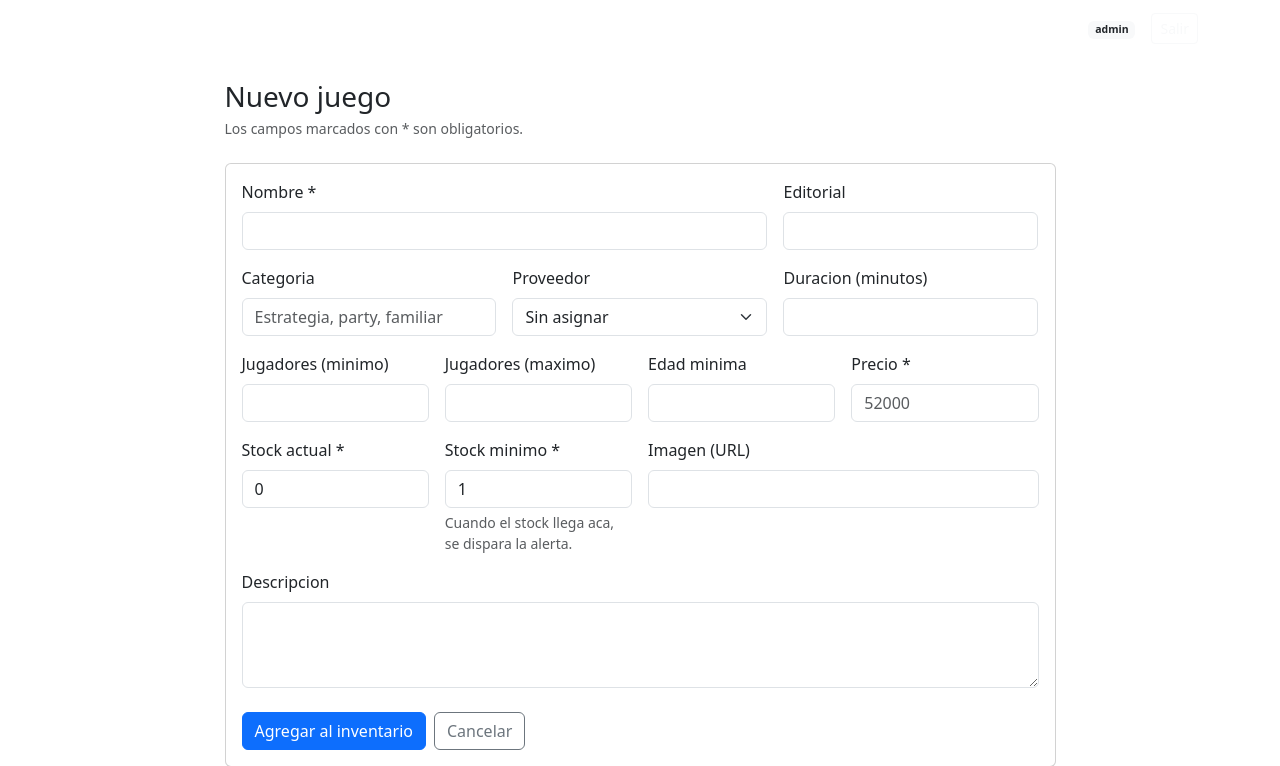
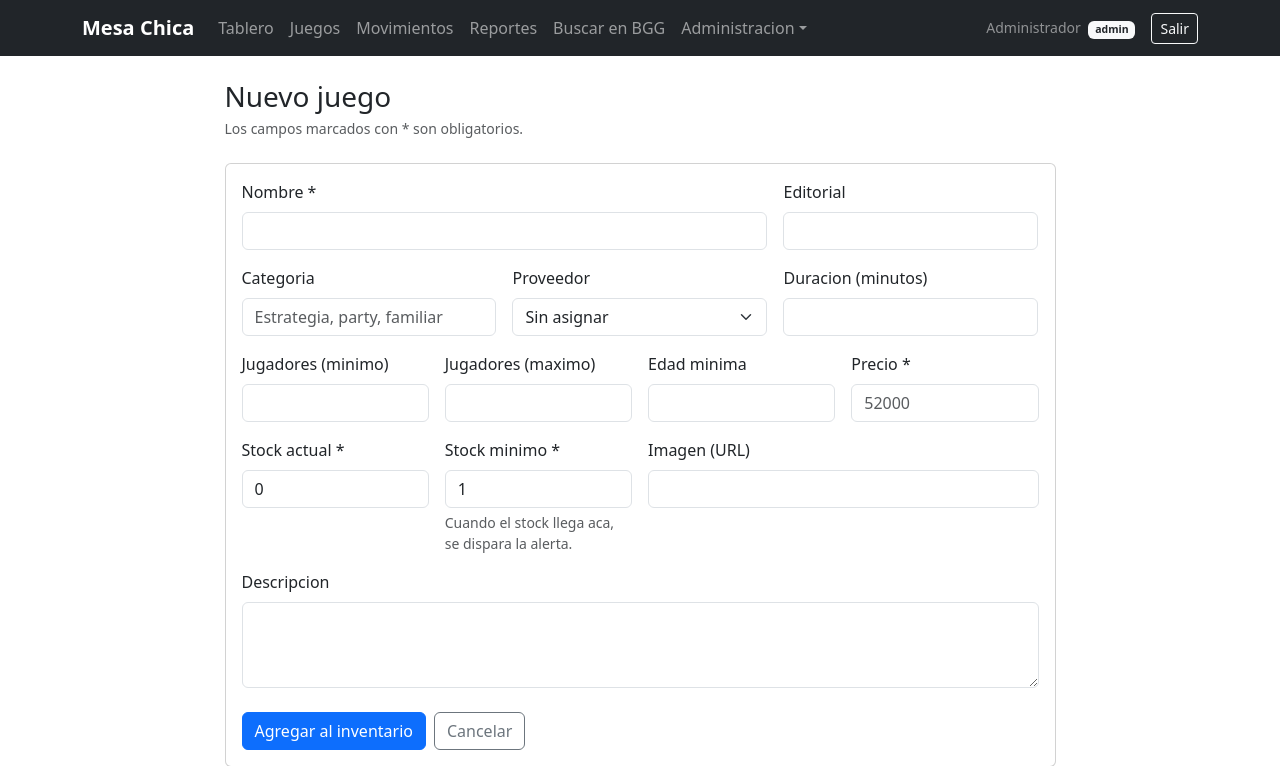
Before and after one commit to lucaspenag/gestor-inventario-juegos, a Flask app: page /juegos/nuevo in a window 1280 px wide. Shown: the top 766 px of the page. Run offline with Flask 3, Linux system fonts and the light colour scheme; a user stored in the database is signed in.

Commit message:
style(navbar): update

```diff
--- a/templates/base.html
+++ b/templates/base.html
@@ -8,7 +8,7 @@
 </head>
 <body>
 {% if current_user.is_authenticated %}
-<nav class="navbar navbar-expand-lg navbar-dark barra-superior">
+<nav class="navbar navbar-expand-lg navbar-dark bg-dark barra-superior">
     <div class="container">
         <a class="navbar-brand fw-semibold" href="{{ url_for('inventario.tablero') }}">
             Mesa Chica
```
